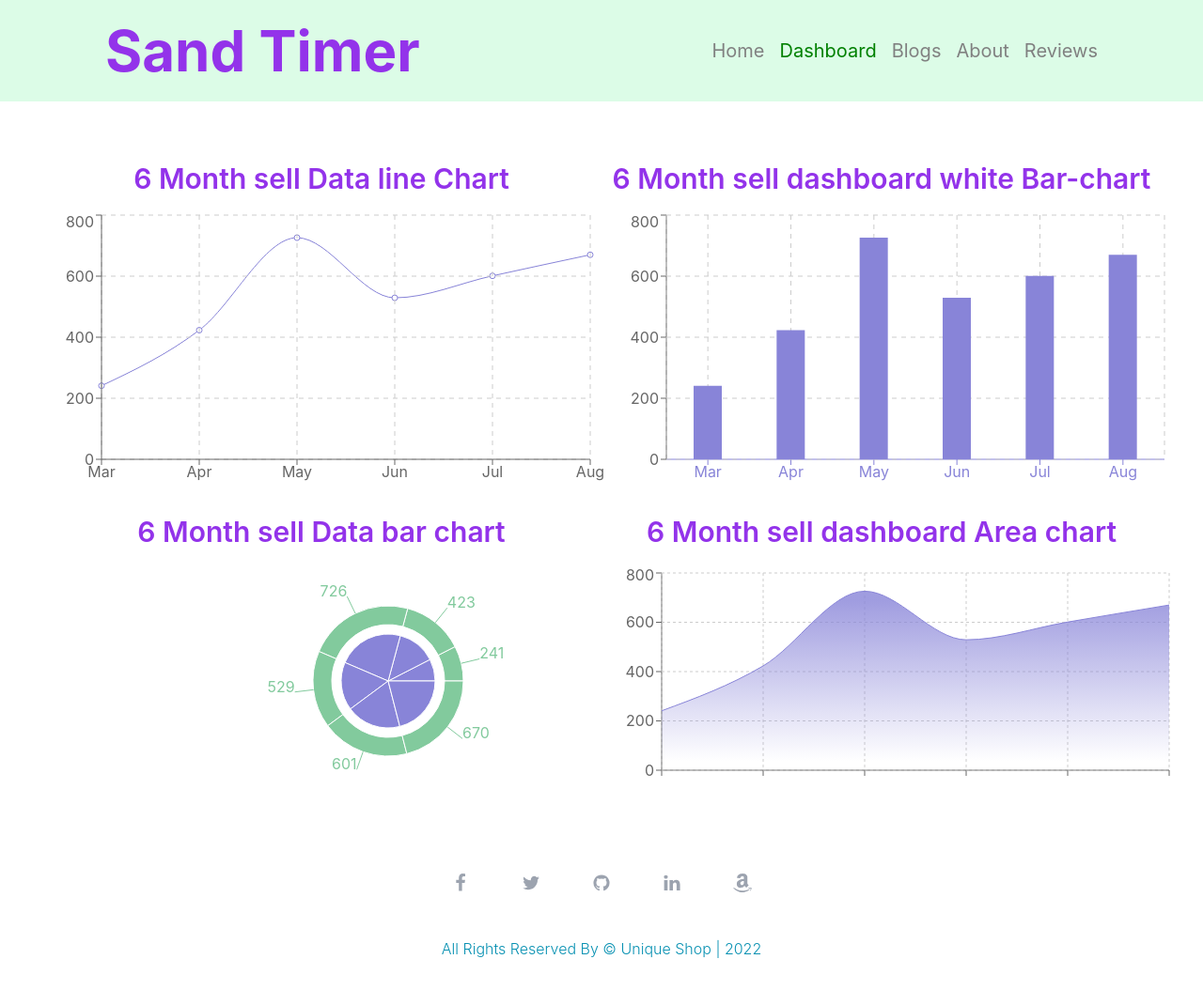
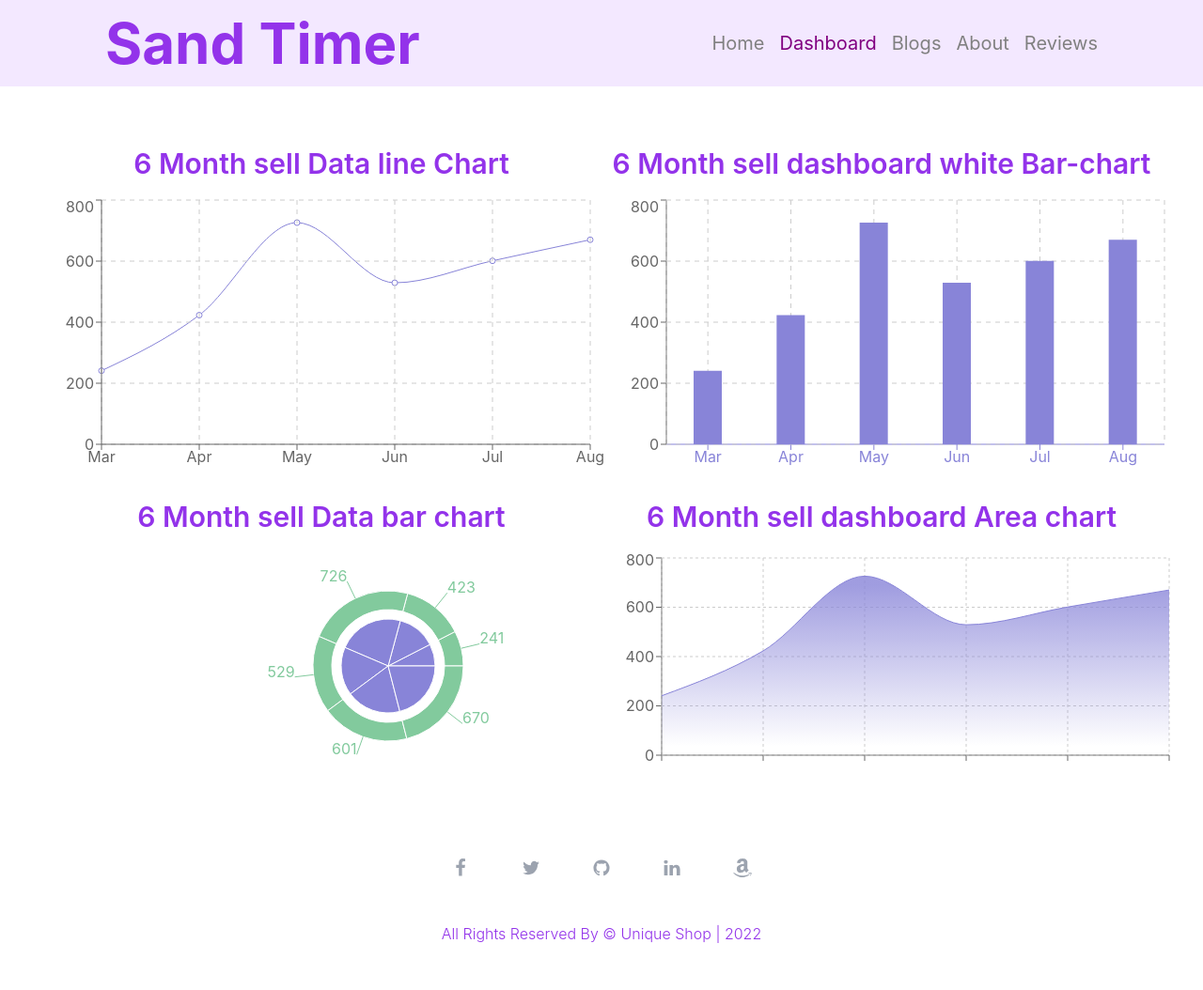
Before and after one commit to Tanvir-Alam625/product-analysis-website-unique-shop, a React (Create React App) app: page /dashboard in a window 1280 px wide. Shown: the whole page at 94% size. Built offline with nearby package versions, Linux system fonts and the light colour scheme.

Commit message:
all done

```diff
--- a/src/components/CustomLink/CustomLink.js
+++ b/src/components/CustomLink/CustomLink.js
@@ -7,7 +7,7 @@ const CustomLink = ({ children, to, ...props }) => {
 
   return (
     <div>
-      <Link style={{ color: match ? "green" : "gray" }} to={to} {...props}>
+      <Link style={{ color: match ? "purple" : "gray" }} to={to} {...props}>
         {children}
       </Link>
     </div>
--- a/src/components/Footer/Footer.js
+++ b/src/components/Footer/Footer.js
@@ -81,7 +81,7 @@ const Footer = () => {
             </svg>
           </a>
         </div>
-        <div className="text-center text-cyan-600 pt-10 sm:pt-12 font-light flex items-center justify-center">
+        <div className="text-center text-purple-600 pt-10 sm:pt-12 font-light flex items-center justify-center">
           All Rights Reserved By &copy; Unique Shop | 2022
         </div>
       </div>
--- a/src/components/Header/Header.js
+++ b/src/components/Header/Header.js
@@ -5,18 +5,20 @@ import { Link } from "react-router-dom";
 const Header = () => {
   const [open, setOpen] = useState(false);
   return (
-    <div className="py-6 flex relative flex-col lg:flex-row justify-between px-2 md:px-8 lg:px-28 bg-green-100 items-start lg:items-center">
+    <div className="py-4 flex relative flex-col lg:flex-row justify-between px-2 md:px-8 lg:px-28 bg-purple-100 items-start lg:items-center">
       <Link to="/">
-        <h2 className="text-6xl font-bold text-purple-600">Sand Timer</h2>
+        <h2 className="text-2xl md:text-4xl lg:text-6xl font-bold text-purple-600">
+          Sand Timer
+        </h2>
       </Link>
       <nav
-        className={`nav-items flex flex-col lg:flex-row mt-20 lg:mt-0 w-full lg:w-auto bg-green-100 absolute left-[-100%] z-10  lg:static duration-300 ${
+        className={`nav-items flex flex-col lg:flex-row mt-12 pb-4 lg:pb-0 lg:mt-0 w-full lg:w-auto bg-purple-100 absolute left-[-100%] z-10  lg:static duration-300 ${
           open ? "left-[0px]" : "left-[-100%]"
         }  `}
       >
         <CustomLink
           onClick={() => setOpen(!open)}
-          className="ml-4 text-xl mt-12 lg:mt-0 hover:border-green-600"
+          className="ml-4 text-xl mt-12 lg:mt-0 "
           to="/"
         >
           Home
@@ -53,7 +55,7 @@ const Header = () => {
 
       <MenuIcon
         onClick={() => setOpen(!open)}
-        className=" h-8 w-8 md:h-12 md:w-12 text-red-500 absolute top-12 cursor-pointer right-8 block lg:hidden"
+        className=" h-8 w-8 md:h-12 md:w-12 text-red-500 absolute top-4 cursor-pointer right-2 block lg:hidden"
       />
     </div>
   );
```
Also changed, not shown: 2 other files (tests, documents, lock files or other folders).
